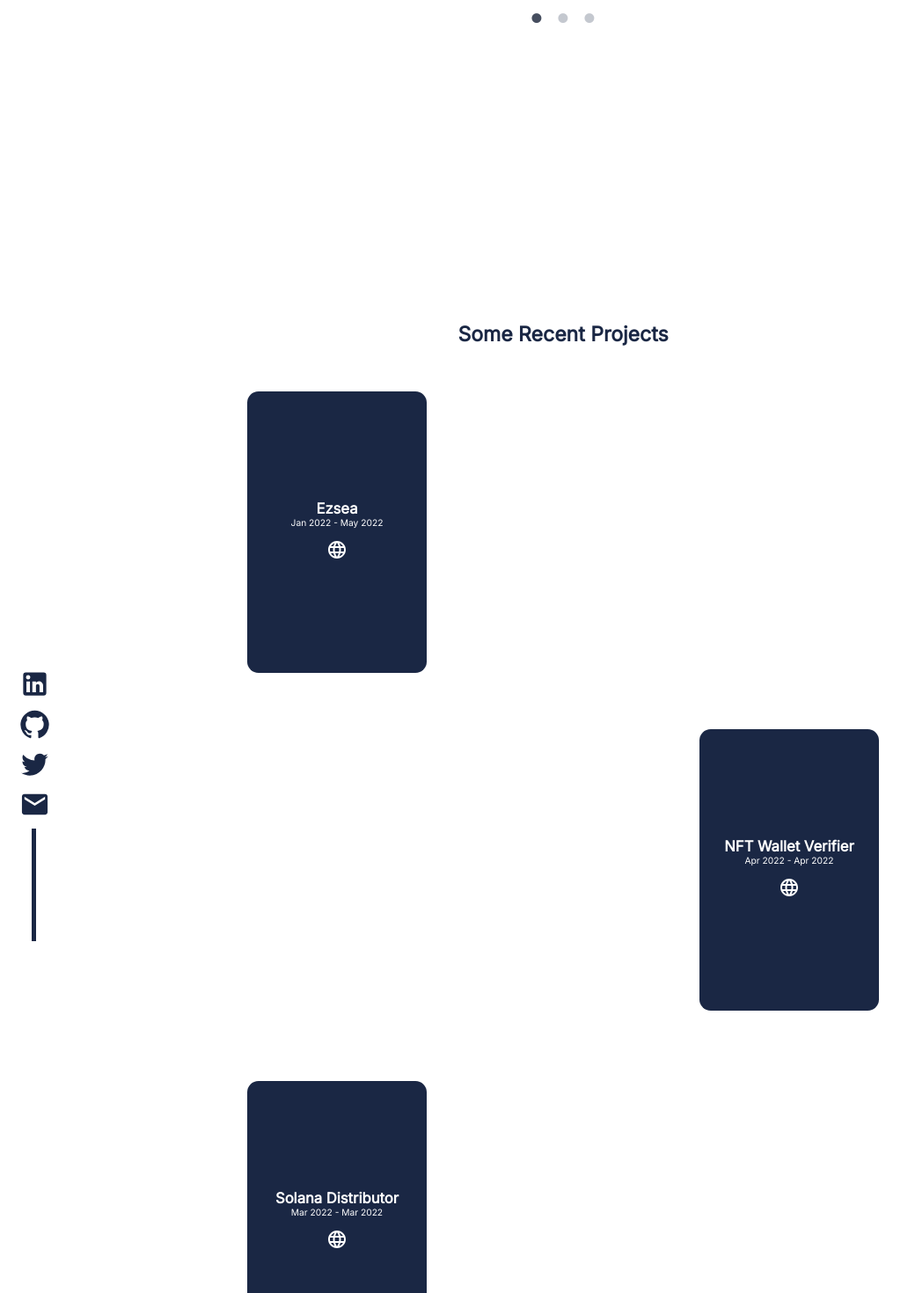
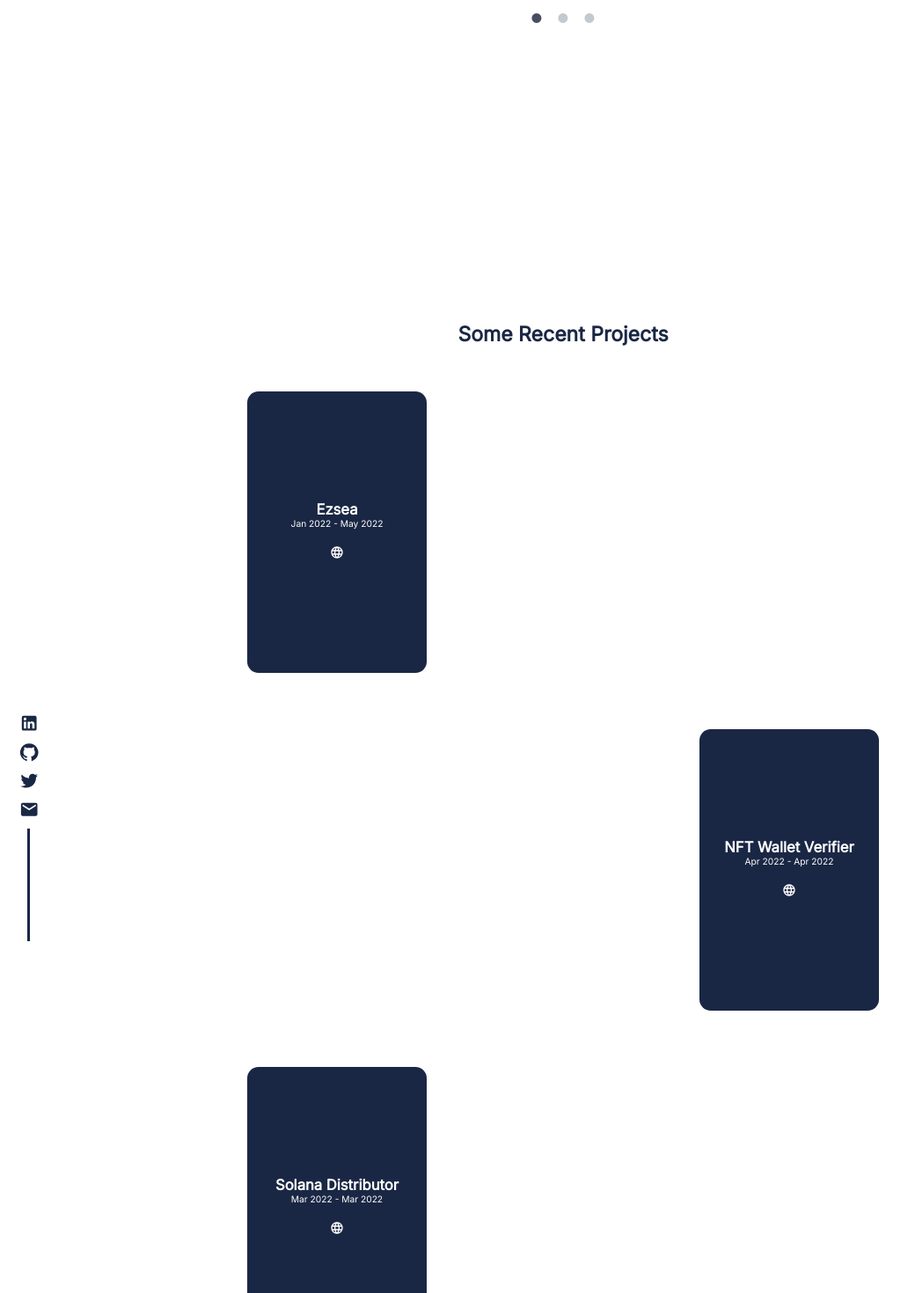
Before and after one commit to KevHnh/personalWebsite, a React (Create React App) app: page / in a window 1280 px wide. Shown: the part 1330-2800 px from the top of the page at 88% size, without its empty margins (0-1040 px from the left). Built offline with nearby package versions, Linux system fonts and the light colour scheme.

Commit message:
more updates

```diff
--- a/src/Home.css
+++ b/src/Home.css
@@ -46,10 +46,6 @@
     animation: bounce 1.5s infinite;
 }
 
-.downArrowElement {
-    transform: scale(3.5);
-}
-
 .downArrowIcon {
     color: #1A2744;
 }
--- a/src/Home.js
+++ b/src/Home.js
@@ -30,7 +30,7 @@ function Home() {
             </div>
         </div>
         <div className='downArrowContainer'>
-            <a className="downArrowIcon" href="#about"><KeyboardArrowDownIcon className='downArrowElement'/></a>
+            <a className="downArrowIcon" href="#about"><KeyboardArrowDownIcon style={{fontSize: '4vw'}} className='downArrowElement'/></a>
         </div>
         <div className="imgContainer">
             <img className="kevPNG" src={kevNFT} alt="Kevin NFT"></img>
--- a/src/Links.css
+++ b/src/Links.css
@@ -3,6 +3,7 @@
     left: 1.7vw;
     bottom: -50vw;
     transition: bottom .6s;
+    transform: scale(1);
 }
 
 .linksWrapper {
@@ -15,14 +16,13 @@
    margin-bottom: .5vw;
    color: #1A2744;
    transition: 0s;
-   transform: scale(1);
    transition: transform .5s;
 }
 
 .lineBlock {
-    border-left: .4vw solid #1A2744;
+    border-left: .3vw solid #1A2744;
     height: 10vw;
-    margin-left: .86rem;
+    margin-left: .75vw;
 }
 
 .linksWrapper a:hover {
--- a/src/Links.js
+++ b/src/Links.js
@@ -9,10 +9,10 @@ function Links() {
   return (
     <div id="link" className="linksContainer">
         <div className="linksWrapper">
-            <a href="https://www.linkedin.com/in/kevin-hinh/" target="_blank"><LinkedInIcon fontSize="large"/></a>
-            <a href="https://github.com/KevHnh" target="_blank"><GitHubIcon fontSize="large"/></a>
-            <a href="https://twitter.com/SOLWeave" target="_blank"><TwitterIcon fontSize="large"/></a>
-            <a href="mailto: kevinhinh9@gmail.com" target="_blank"><MailIcon fontSize="large"/></a>
+            <a href="https://www.linkedin.com/in/kevin-hinh/" target="_blank"><LinkedInIcon style={{fontSize: '1.75vw'}}/></a>
+            <a href="https://github.com/KevHnh" target="_blank"><GitHubIcon style={{fontSize: '1.75vw'}}/></a>
+            <a href="https://twitter.com/SOLWeave" target="_blank"><TwitterIcon style={{fontSize: '1.75vw'}}/></a>
+            <a href="mailto: kevinhinh9@gmail.com" target="_blank"><MailIcon style={{fontSize: '1.75vw'}}/></a>
             <div className='lineBlock'></div>
         </div>
 
--- a/src/Projects.css
+++ b/src/Projects.css
@@ -7,6 +7,11 @@
     font-size: 1.8vw;
     justify-content: center;
     align-items: center;
+    color: #1A2744;
+}
+
+a {
+    text-decoration: underline;
     color: #1A2744;
 }
 
@@ -33,7 +38,7 @@
 
 .projectsCard {
     display: flex;
-    border-radius: 1px;
+    border-radius: 1vw;
     width: 100%;
     justify-content: center;
     align-items: center;
@@ -46,7 +51,7 @@
     width: 100%;
     justify-content: center;
     align-items: center;
-    margin-bottom: 5rem;
+    margin-bottom: 5vw;
     flex-direction: row-reverse;
 }
 
@@ -63,7 +68,7 @@
 }
 
 .projectsDescriptionSection {
-    border: .15vw solid #1A2744 ;
+    border: .05vw solid #303644 ;
     width: 40vw;
     font-size: .95vw;
     text-align: left;
@@ -76,7 +81,7 @@
 }
 
 .projectsDescriptionSectionR {
-    border: .15vw solid #1A2744 ;
+    border: .05vw solid #303644 ;
     width: 40vw;
     font-size: .95vw;
     text-align: left;
--- a/src/Projects.js
+++ b/src/Projects.js
@@ -18,7 +18,7 @@ function Projects() {
                         <div className="projectsTitleWrapper">
                             <div className='projectName'>Ezsea</div>
                             <div className='projectDate'>Jan 2022 - May 2022</div>
-                            <a className="webIcon" href="https://ezsea.netlify.app" target="_blank"><LanguageIcon></LanguageIcon></a>
+                            <a className="webIcon" href="https://ezsea.netlify.app" target="_blank"><LanguageIcon style={{fontSize:"1.25vw"}}></LanguageIcon></a>
                         </div>
                     </div>
                     <div id="projectCardDesc" className="projectsDescriptionSection">
@@ -51,7 +51,7 @@ function Projects() {
                         <div className="projectsTitleWrapper">
                             <div className='projectName'>NFT Wallet Verifier</div>
                             <div className='projectDate'>Apr 2022 - Apr 2022</div>
-                            <a className="webIcon" href="https://ezsea.netlify.app" target="_blank"><LanguageIcon></LanguageIcon></a>
+                            <a className="webIcon" href="https://ezsea.netlify.app" target="_blank"><LanguageIcon style={{fontSize:"1.25vw"}}></LanguageIcon></a>
                         </div>
                     </div>
                     <div id="projectCardDescR" className="projectsDescriptionSectionR">
@@ -83,7 +83,7 @@ function Projects() {
                         <div className="projectsTitleWrapper">
                             <div className='projectName'>Solana Distributor</div>
                             <div className='projectDate'>Mar 2022 - Mar 2022</div>
-                            <a className="webIcon" href="https://ezsea.netlify.app" target="_blank"><LanguageIcon></LanguageIcon></a>
+                            <a className="webIcon" href="https://ezsea.netlify.app" target="_blank"><LanguageIcon style={{fontSize:"1.25vw"}}></LanguageIcon></a>
                         </div>
                     </div>
                     <div id="projectCardDesc" className="projectsDescriptionSection">
@@ -108,14 +108,14 @@ function Projects() {
                         <div className="projectsTitleWrapper">
                             <div className='projectName'>ERC-721A Minting Page</div>
                             <div className='projectDate'>Jun 2022 - Jul 2022</div>
-                            <a className="webIcon" href="https://ezsea.netlify.app" target="_blank"><LanguageIcon></LanguageIcon></a>
+                            <a className="webIcon" href="https://ezsea.netlify.app" target="_blank"><LanguageIcon style={{fontSize:"1.25vw"}}></LanguageIcon></a>
                         </div>
                     </div>
                     <div id="projectCardDescR" className="projectsDescriptionSectionR">
                         <div className="projectsDescriptionWrapper">
                             <div className="projectsDescriptionText">
-                                An NFT minting website built using <a href="https://www.erc721a.org/" target="_blank">ERC721A</a>, "an improved implementation of the IERC721 standard that supports minting multiple tokens for close to the cost of one."<br/><br/>
-                                Standard Solidity NFT minting smart contract with toggleable sale states, <a href="https://medium.com/@ItsCuzzo/using-merkle-trees-for-nft-whitelists-523b58ada3f9" target="_blank">Merkle Proof</a> whitelist verification, and art reveal functionality.<br/><br/>
+                                An NFT minting website built using <a href="https://www.erc721a.org/" target="_blank"><b>ERC721A</b></a>, "an improved implementation of the IERC721 standard that supports minting multiple tokens for close to the cost of one."<br/><br/>
+                                Standard Solidity NFT minting smart contract with toggleable sale states, <a href="https://medium.com/@ItsCuzzo/using-merkle-trees-for-nft-whitelists-523b58ada3f9" target="_blank"><b>Merkle Proof</b></a> whitelist verification, and art reveal functionality.<br/><br/>
                             </div>
                             <div className="projectsDescriptionTools">
                                 <div>Tools Used: </div>
@@ -136,15 +136,13 @@ function Projects() {
                         <div className="projectsTitleWrapper">
                             <div className='projectName'>Expense Tracker</div>
                             <div className='projectDate'>Feb 2022 - Feb 2022</div>
-                            <a className="webIcon" href="https://ezsea.netlify.app" target="_blank"><LanguageIcon></LanguageIcon></a>
+                            <a className="webIcon" href="https://ezsea.netlify.app" target="_blank"><LanguageIcon style={{fontSize:"1.25vw"}}></LanguageIcon></a>
                         </div>
                     </div>
                     <div id="projectCardDesc" className="projectsDescriptionSection">
                         <div className="projectsDescriptionWrapper">
                             <div className="projectsDescriptionText">
-                                An online learning platform where learners and educators get rewarded for their hardwork and contribution.
-                                Platform encourages users to create lessons using a document builder on any topic of subject they excel at, and explore an endless variety of potential interests and career paths.
-                                Users’ statistics are tracked and verified users are eligible for weekly Solana payouts.
+                                A web application that lets users keep track of their income and expenses.
                             </div>
                             <div className="projectsDescriptionTools">
                                 <ul className='toolsContainer'>
@@ -159,7 +157,7 @@ function Projects() {
                         <div className="projectsTitleWrapper">
                             <div className='projectName'>COVID-19 Tracker</div>
                             <div className='projectDate'>Feb 2022 - Feb 2022</div>
-                            <a className="webIcon" href="https://ezsea.netlify.app" target="_blank"><LanguageIcon></LanguageIcon></a>
+                            <a className="webIcon" href="https://ezsea.netlify.app" target="_blank"><LanguageIcon style={{fontSize:"1.25vw"}}></LanguageIcon></a>
                         </div>
                     </div>
                     <div id="projectCardDescR" className="projectsDescriptionSectionR">
```
